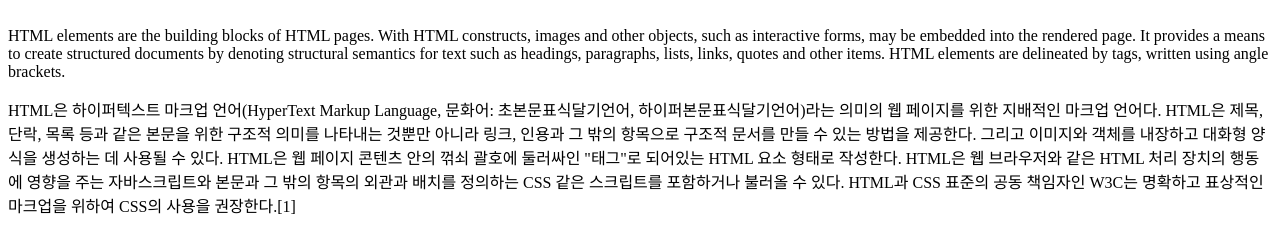
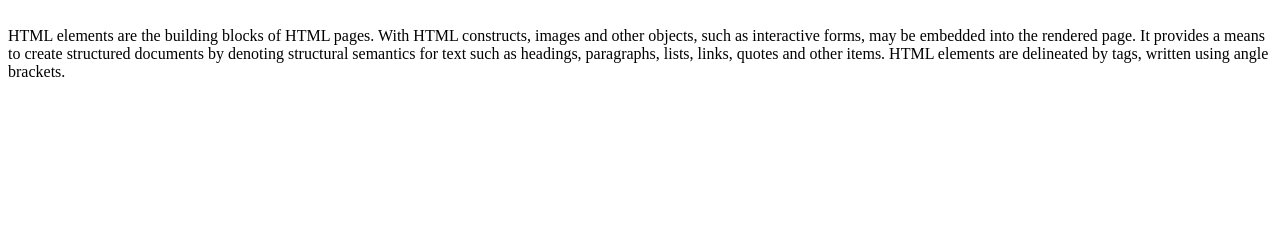
Before and after one commit to seyoon618/web1, a plain HTML site: page 1.html in a window 1280 px wide. Shown: the part 922-1155 px from the top of the page. After the commit the page ends 1019 px from the top, so only its background shows below. Drawn offline with Linux system fonts and the light colour scheme.

Commit message:
Update 1.html

```diff
--- a/1.html
+++ b/1.html
@@ -19,7 +19,6 @@
    HTML elements are the building blocks of HTML pages. With HTML constructs, images and other objects, such as interactive forms, may be embedded into the rendered page. It provides a means to create structured documents by denoting structural semantics for text such as headings, paragraphs, lists, links, quotes and other items. HTML elements are delineated by tags, written using angle brackets.
 </p>
 <p>
-  HTML은 하이퍼텍스트 마크업 언어(HyperText Markup Language, 문화어: 초본문표식달기언어, 하이퍼본문표식달기언어)라는 의미의 웹 페이지를 위한 지배적인 마크업 언어다. HTML은 제목, 단락, 목록 등과 같은 본문을 위한 구조적 의미를 나타내는 것뿐만 아니라 링크, 인용과 그 밖의 항목으로 구조적 문서를 만들 수 있는 방법을 제공한다. 그리고 이미지와 객체를 내장하고 대화형 양식을 생성하는 데 사용될 수 있다. HTML은 웹 페이지 콘텐츠 안의 꺾쇠 괄호에 둘러싸인 "태그"로 되어있는 HTML 요소 형태로 작성한다. HTML은 웹 브라우저와 같은 HTML 처리 장치의 행동에 영향을 주는 자바스크립트와 본문과 그 밖의 항목의 외관과 배치를 정의하는 CSS 같은 스크립트를 포함하거나 불러올 수 있다. HTML과 CSS 표준의 공동 책임자인 W3C는 명확하고 표상적인 마크업을 위하여 CSS의 사용을 권장한다.[1]
 </p>
 </body>
 </html>
```
